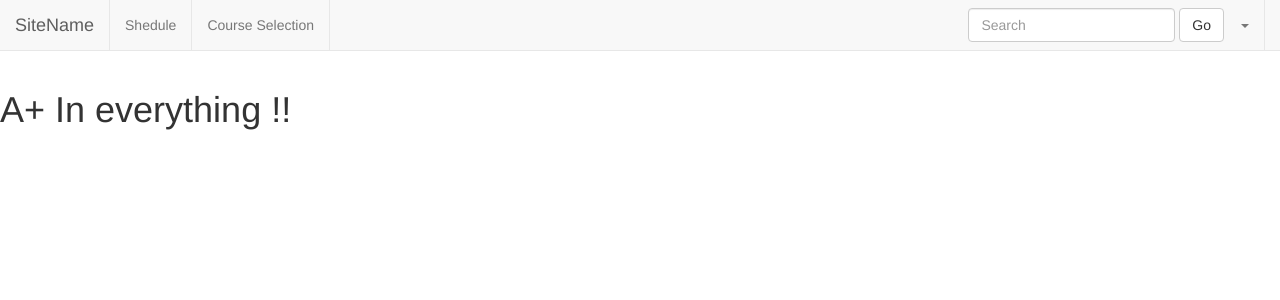
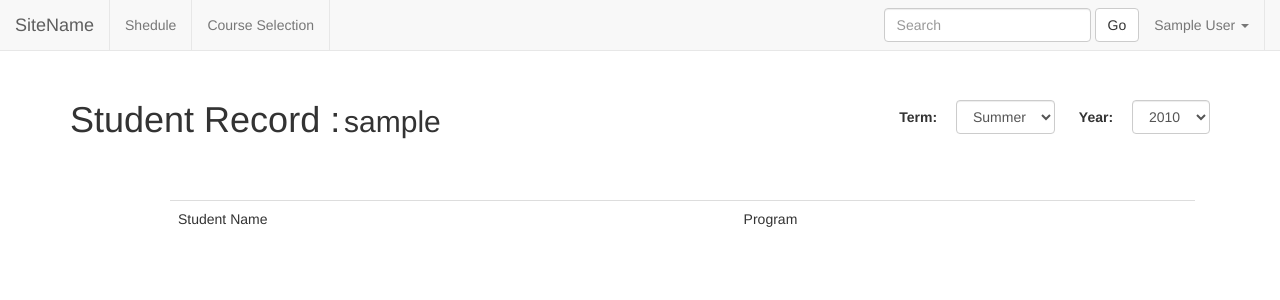
Before and after one commit to grodtron/SOEN341, a Django app: page /student-record in a window 1280 px wide. Shown: the top 300 px of the page. Run offline with Django 3.2, Linux system fonts and the light colour scheme; the visitor is signed in with stand-in values (Sample User, id 1); data comes from the database, SQL or seed files in the repository; data that the repository does not hold is empty; some libraries are stand-ins or nearby versions.

Commit message:
Added detail to student record page

```diff
--- a/home/static/css/custom.css
+++ b/home/static/css/custom.css
@@ -75,3 +75,30 @@ input:required:valid {
 	border:1px solid #00CC00;
 	-moz-box-shadow: none;
 }
+
+/* Student Record */
+.studentRecordContainer{
+	width:100%;
+	padding-left:70px;
+	padding-top:30px;
+	padding-right:70px;
+}
+
+.inline{
+	display:inline;
+}
+
+.right{
+	float:right;
+}
+
+.studentRecordLabel{
+	padding-right:15px;
+	padding-left:20px;
+}
+
+.studentRecordInfoContainer{
+	width:100%;
+	padding-left:100px;
+	padding-top:60px;
+}
--- a/home/templates/home/base.html
+++ b/home/templates/home/base.html
@@ -5,7 +5,7 @@
 <meta charset="utf-8">
 <meta http-equiv="X-UA-Compatible" content="IE=edge">
 <meta name="viewport" content="width=device-width, initial-scale=1">
-<title>{% block title %} SOEN 341 - Software Process {% endblock%}</title>
+<title>{% block title %} SOEN 341 - Software Process {% endblock %}</title>
 
 <!-- Bootstrap -->
 <link href="{% static "css/bootstrap.min.css" %}" rel="stylesheet">
@@ -60,7 +60,8 @@
             <ul class="nav navbar-nav navbar-right">
                <li class="dropdown">
                <a class="dropdown-toggle" data-toggle="dropdown" href="#">
-                      <span class="caret"></span>
+                  {{ user.first_name }} {{ user.last_name}}
+                  <span class="caret"></span>
                </a>
                <ul class="dropdown-menu">
                   <li><a href="#">View</a></li>
--- a/home/templates/home/student-record.html
+++ b/home/templates/home/student-record.html
@@ -1,7 +1,39 @@
 {% extends "home/base.html" %}
 
 {% block content %}
+<div class="container studentRecordContainer">
+	<h1 class="inline">Student Record :</h1>
+	<h2 class="inline">{{ user.username }} </h2>
 
-<h1>A+ In everything !!</h1>
+	<form class="form-inline inline" role="form" action="" method="get">
+		<div class="form-group right">
+			<label class="control-label inline studentRecordLabel">Term:</label>
+			<select class="form-control">
+				{% for term in terms %}
+				<option value="{{term.term_id}}">{{term.term_name}}</option>
+				{% endfor %}
+			</select>
+			<label class="control-label inline studentRecordLabel">Year:</label>
+			<select class="form-control">
+				{% for year in years%}
+				<option value="{{year}}">{{year}}</option>
+				{% endfor%}
+			</select>
+		</div>
+	</form>
+
+	<div class="container studentRecordInfoContainer">
+
+		<table class="table">
+			<tbody>
+				<tr>
+					<td>Student Name</td>
+					<td>Program</td>
+					<td></td>
+				</tr>
+			</tbody>
+		</table>
+	</div>
+</div>
 
 {% endblock %}
--- a/home/views.py
+++ b/home/views.py
@@ -3,7 +3,7 @@ from django.http import HttpResponse
 
 from django.contrib.auth.decorators import login_required
 
-from home.models import Course
+from home.models import Course, Term
 
 from login import login_view
 
@@ -16,7 +16,14 @@ def index(request):
 
 @login_required
 def student_record(request):
-    return render(request, 'home/student-record.html', {})
+
+  allterms = Term.objects.all()
+  allyears = range(2010,2015)
+  context = {
+    "terms" : list(allterms),
+    "years" : list(allyears)
+  }
+  return render(request, 'home/student-record.html', context)
 
 @login_required
 def course_selection(request):
@@ -35,6 +42,7 @@ def course_selection(request):
 
     return render(request, 'home/course-selection.html', context)
 
+@login_required
 def course_details(request):
 
     soencourses = Course.objects.filter(
```
